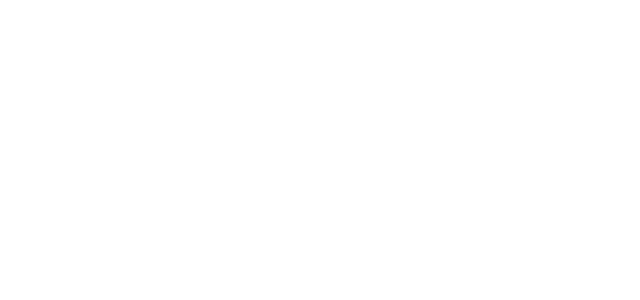
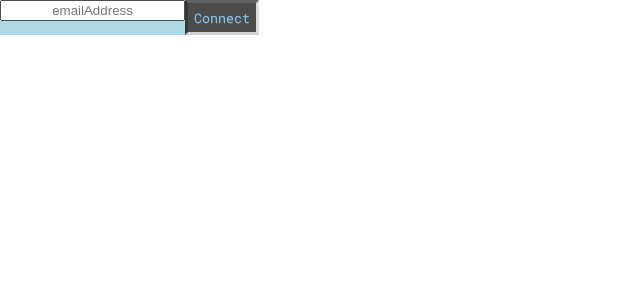
Before and after one commit to cloudflying87/keepLogging, a React (Create React App) app in the folder client/: page /training in a window 1280 px wide. Shown: the top 300 px of the page, without its empty margins (0-640 px from the left). Built offline with nearby package versions, Linux system fonts and the light colour scheme.

Commit message:
Added training page

```diff
--- a/client/src/App.js
+++ b/client/src/App.js
@@ -2,7 +2,9 @@
 import { BrowserRouter as Router, Route, Switch } from "react-router-dom";
 import Signup from './pages/Signup';
 import Logbook from './pages/Logbook';
+import Training from './pages/Training';
 import './style.css'
+
 
 
 function App() {
@@ -11,6 +13,7 @@
       <Switch>
         <Route exact path='/' component={Signup} />
         <Route exact path='/logbook' component={Logbook} />
+        <Route exact path='/training' component={Training} />
       </Switch>
     </Router>
   );
--- /dev/null
+++ b/client/src/pages/Training.js
@@ -0,0 +1,50 @@
+import React, { useState } from 'react';
+import Button from '../components/Button/index';
+import Input from '../components/Input/index';
+
+const Training = () => {
+
+    const [state, setState] = useState({
+        emailAddress: '',
+    })
+
+
+    const handleClick = e => {
+        e.preventDefault();
+        console.log("clicked " + e.target.id)
+    };
+
+    // takes form data and updates state with appropriate values
+    const handleInputChange = ({ target: { value, name }}) => {
+        setState(state=>({
+            ...state,
+            [name]: value
+        }))
+    };
+
+
+    return (
+        <main>
+            <form>
+                <Input
+                label='emailAddress'
+                labelFor='emailAddress'
+                type='text'
+                inputId='emailAddress'
+                placeholder='emailAddress'
+                handleInputChange={handleInputChange}
+                name='emailAddress'
+                />
+
+                <Button
+                    text="Connect"
+                    btnId='Connect'
+                    handleClick={handleClick}
+                />
+
+            </form>
+        </main>
+    );
+};
+
+export default Training;
```
